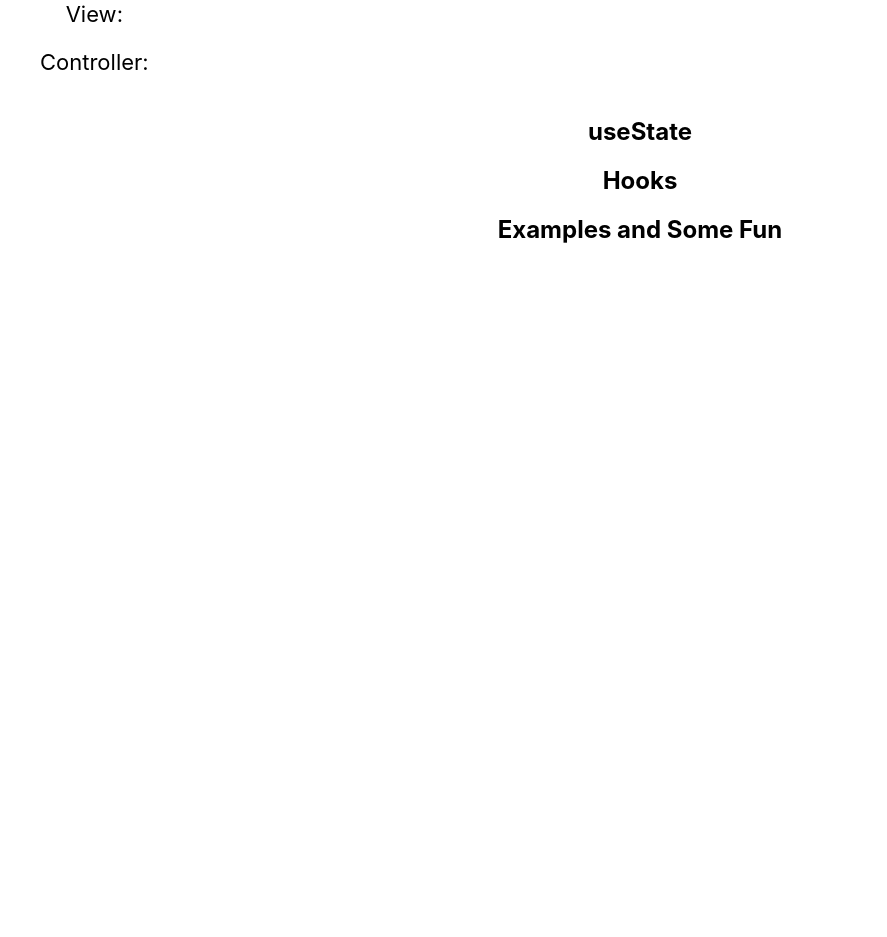
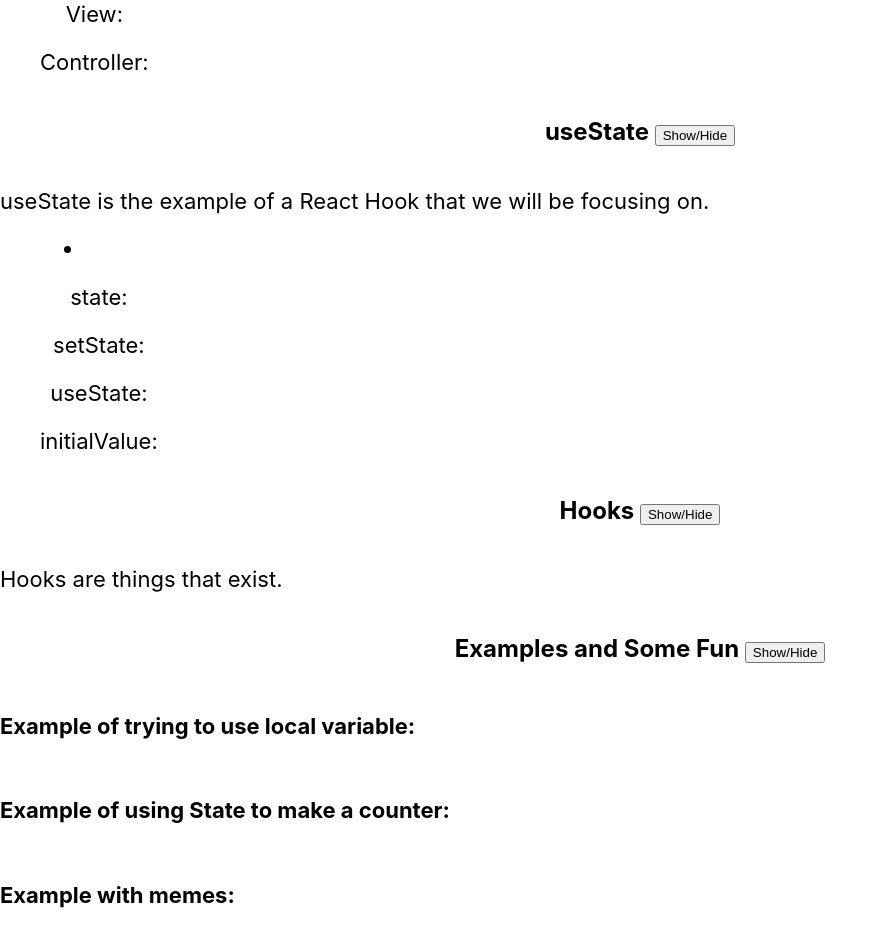
Before and after one commit to mwang840/React-In-A-nutshell, a React (Create React App) app: page / in a window 1280 px wide. Shown: the part 500-1437 px from the top of the page, without its empty margins (0-887 px from the left). Before the commit the page ends 800 px from the top, so only its background shows below. Built offline with nearby package versions, Linux system fonts and the light colour scheme.

Commit message:
Bit more text and all show/hide buttons

```diff
--- a/src/App.tsx
+++ b/src/App.tsx
@@ -1,22 +1,61 @@
-import React from 'react';
+import React, { useState } from 'react';
 import './App.css';
+import { Button } from "react-bootstrap";
 
 function App() {
+  const [intro, setIntro] = useState<boolean>(true);
+  const [use, setUse] = useState<boolean>(true);
+  const [hooks, setHooks] = useState<boolean>(true);
+  const [examples, setExamples] = useState<boolean>(true);
   return (
     <div className="App">
       <header className="App-header">React: Hooks In A Nutshell</header>
-      <h2>Intro/Background</h2>
-      <div className="App-body">
+      <h2>Intro/Background <Button onClick={() => {setIntro(!intro);}}>
+                Show/Hide
+      </Button></h2>
+
+      <div>
+        {intro && <div className="App-body">
       <p>Before delving further into React hooks we need to discuss some vocabulary. It is important to know that React is divided into Components, and each component has its own state. So some important vocabulary in regards to state are: </p>
       <li>
         <ul>Model: </ul>
         <ul>View: </ul>
         <ul>Controller: </ul>
       </li>
+      </div>}
       </div>
-      <h2>useState</h2>
-      <h2>Hooks</h2>
-      <h2>Examples and Some Fun</h2>
+      <h2>useState <Button onClick={() => {setUse(!use);}}>
+                Show/Hide
+      </Button></h2>
+      {use && <div>
+      <div className="App-body">
+        <p>useState is the example of a React Hook that we will be focusing on.</p>
+        <li>
+          <ul>state: </ul>
+          <ul>setState: </ul>
+          <ul>useState: </ul>
+          <ul>initialValue: </ul>
+        </li>
+      </div>
+      </div>}
+      <h2>Hooks <Button onClick={() => {setHooks(!hooks);}}>
+                Show/Hide
+      </Button></h2>
+      {hooks && <div>
+      <div className="App-body">
+        <p>Hooks are things that exist.</p>
+      </div>
+      </div>}
+      <h2>Examples and Some Fun <Button onClick={() => {setExamples(!examples);}}>
+                Show/Hide
+      </Button></h2>
+      {examples && <div>
+      <div className="App-body">
+        <h4>Example of trying to use local variable:</h4>
+        <h4>Example of using State to make a counter:</h4>
+        <h4>Example with memes:</h4>
+      </div>
+      </div>}
     </div>
   );
 }
```
